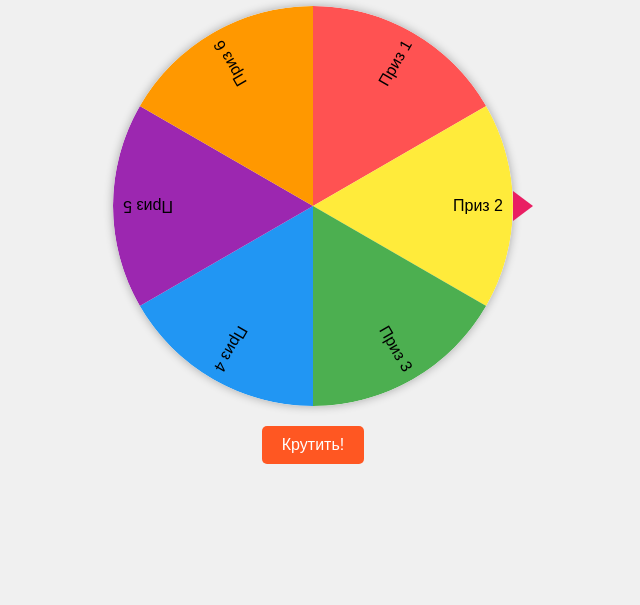
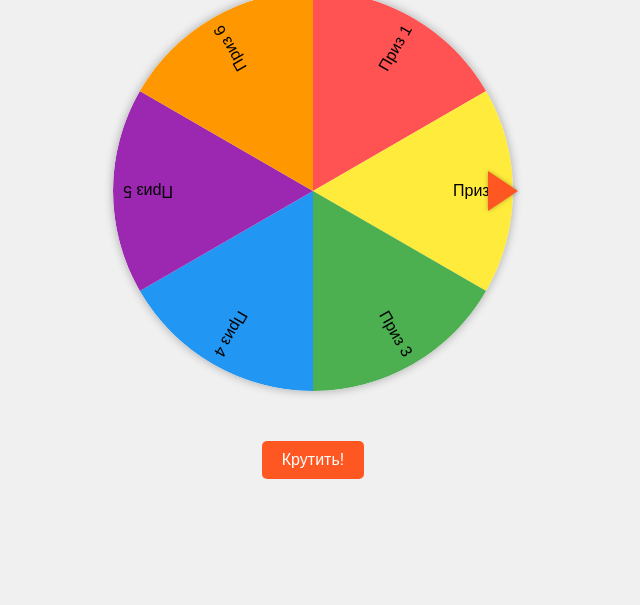
Before and after one commit to svezhe1sladky/wheel-of-fortune, a plain HTML site: page index.html in a window 1280 px wide. Shown: the part 195-800 px from the top of the page, without its empty margins (327-967 px from the left). Drawn offline with Linux system fonts and the light colour scheme.

Commit message:
Update style.css

```diff
--- a/style.css
+++ b/style.css
@@ -16,7 +16,7 @@ body {
     position: relative;
     width: 400px;
     height: 400px;
-    margin: 0 auto;
+    margin: 0 auto 30px; /* Добавлен отступ снизу */
 }
 
 #wheelCanvas {
@@ -30,14 +30,15 @@ body {
 .pointer {
     position: absolute;
     top: 50%;
-    right: -20px; /* Четко справа от колеса */
-    transform: translateY(-50%);
+    right: -5px; /* Вплотную к краю колеса */
+    transform: translateY(-50%) rotate(180deg); /* Разворот на 180° */
     width: 0;
     height: 0;
-    border-top: 15px solid transparent;
-    border-bottom: 15px solid transparent;
-    border-left: 20px solid #e91e63; /* Острие стрелки направлено влево (к колесу) */
+    border-top: 20px solid transparent;
+    border-bottom: 20px solid transparent;
+    border-right: 30px solid #FF5722; /* Теперь смотрит влево */
     z-index: 10;
+    filter: drop-shadow(0 0 2px rgba(0,0,0,0.3)); /* Эффект тени */
 }
 
 #spinBtn {
```
